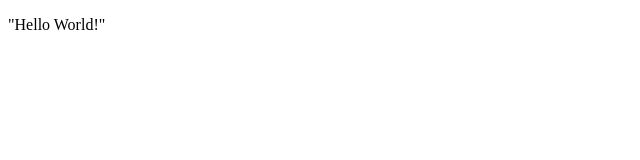
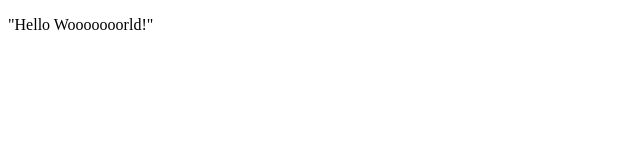
Before and after one commit to Snchk/test2, a plain HTML site: page index.html in a window 1280 px wide. Shown: the full height of the page, 0-640 px from the left. Drawn offline with Linux system fonts and the light colour scheme.

Commit message:
Update index.html

```diff
--- a/index.html
+++ b/index.html
@@ -5,7 +5,7 @@
 </head>
 <body>
 <div>
-<p>"Hello World!"</p>
+<p>"Hello Wooooooorld!"</p>
 </div>
 </body>
 </html
```
